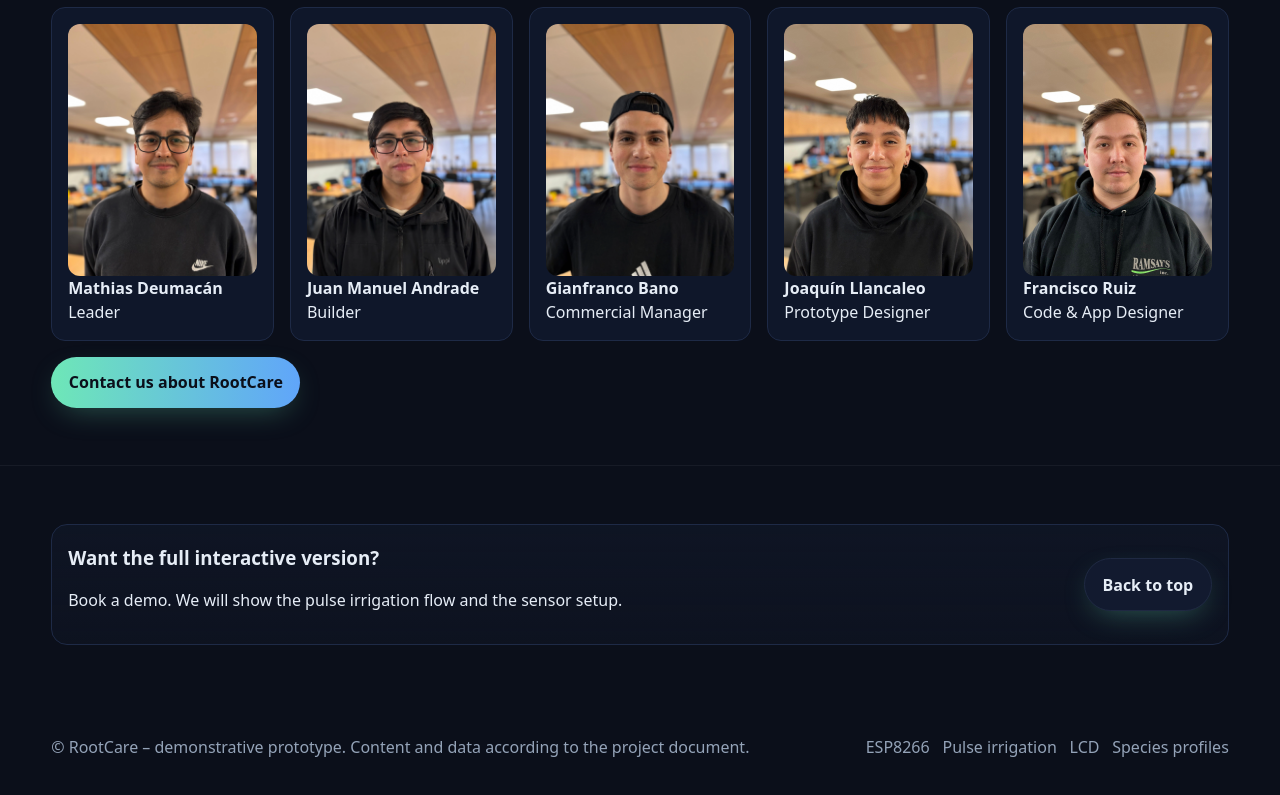
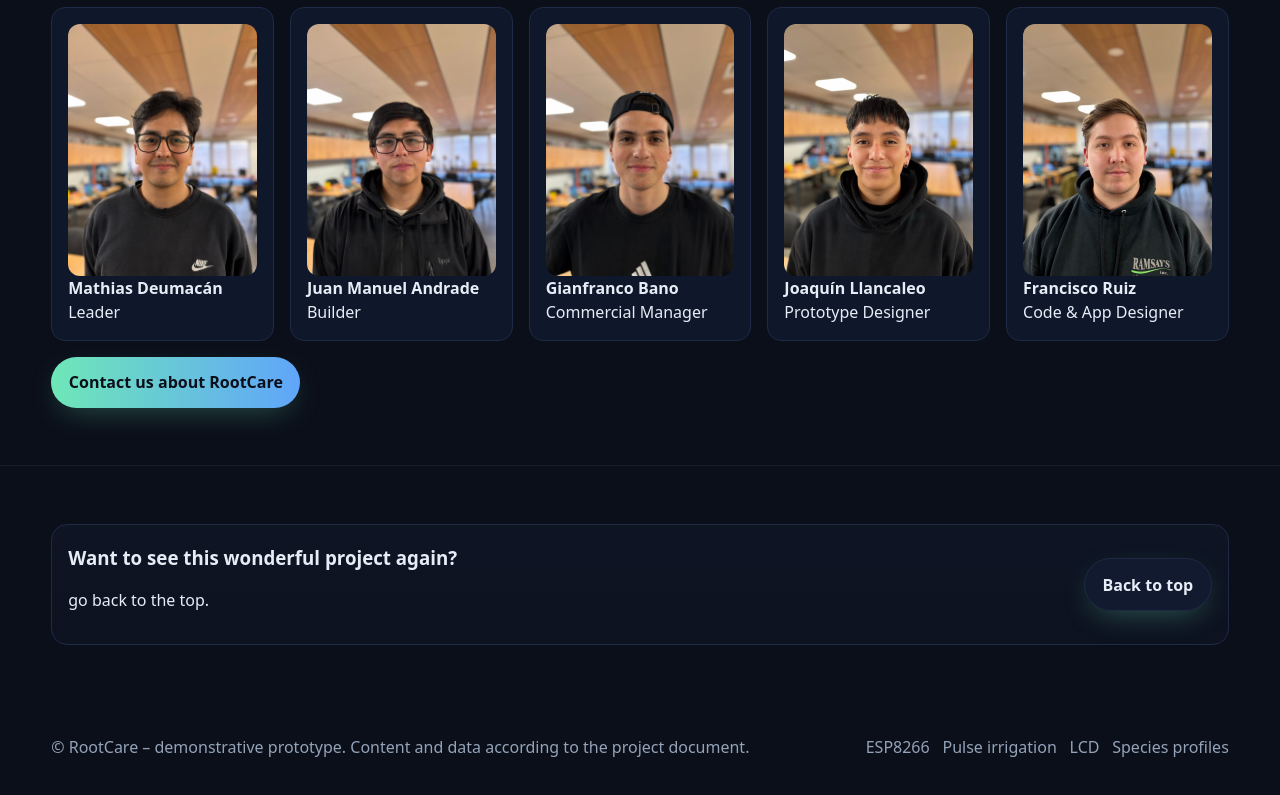
Before and after one commit to synaptia-rootcare/Lastone, a plain HTML site: page index.html in a window 1280 px wide. Shown: the part 5930-6725 px from the top of the page. Drawn offline with Linux system fonts and the light colour scheme.

Commit message:
Update index.html

```diff
--- a/index.html
+++ b/index.html
@@ -343,8 +343,8 @@
   <div class="container">
     <div class="card" style="display:flex;justify-content:space-between;align-items:center;gap:1rem">
       <div>
-        <h3>Want the full interactive version?</h3>
-        <p class="note">Book a demo. We will show the pulse irrigation flow and the sensor setup.</p>
+        <h3>Want to see this wonderful project again?</h3>
+        <p class="note">go back to the top.</p>
       </div>
       <div class="cta">
         <a class="btn secondary" href="#home">Back to top</a>
```
